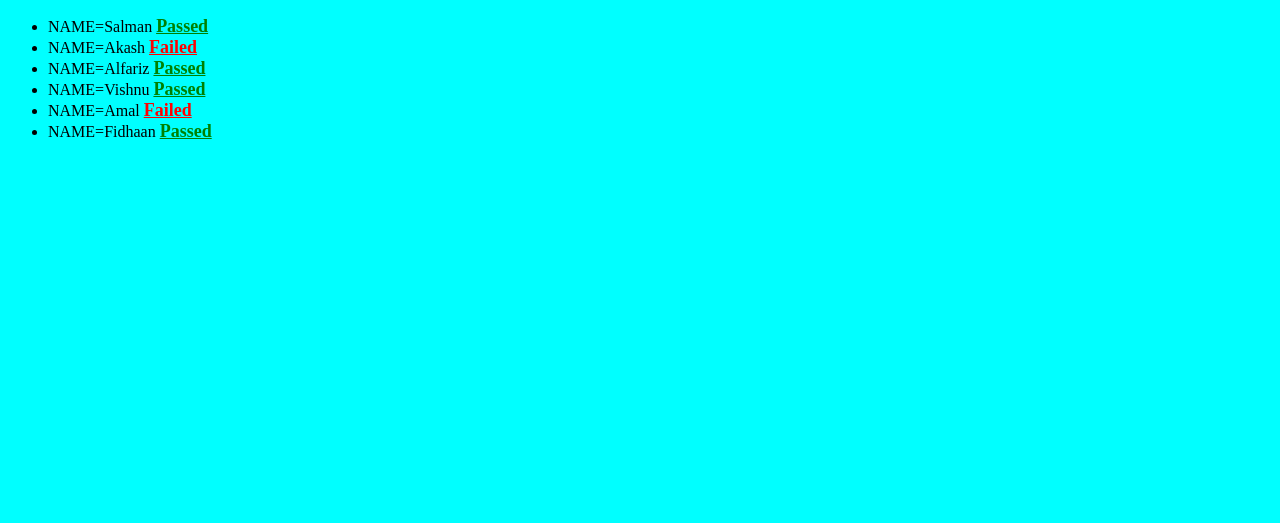
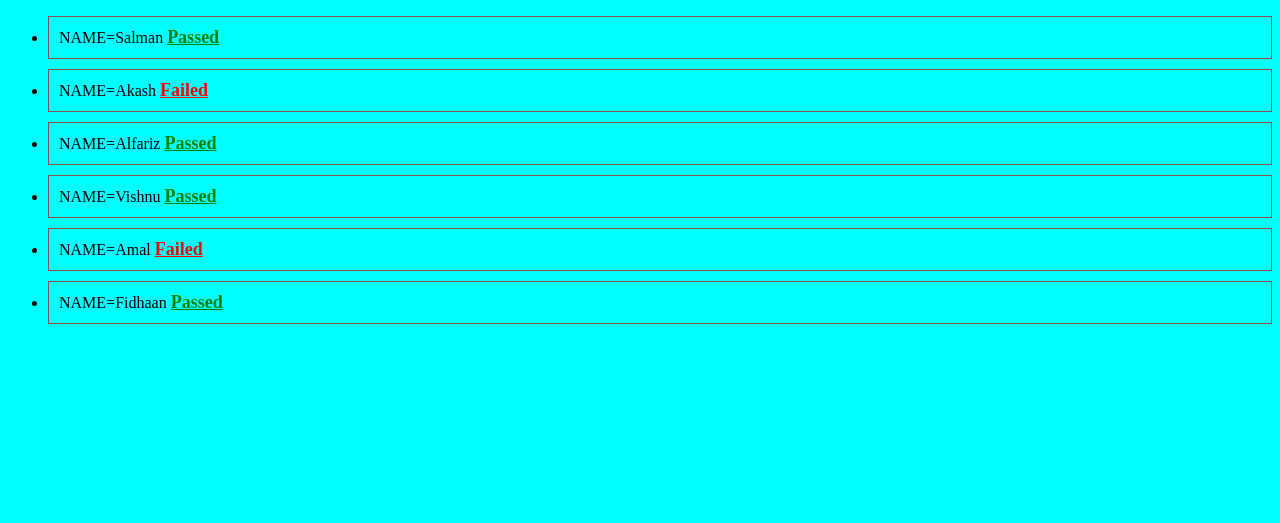
Before and after one commit to Salm-a-n/DjangoHome, a Django app: page / in a window 1280 px wide. Shown: the top 523 px of the page. Run offline with Django 4.2, Linux system fonts and the light colour scheme.

Commit message:
Refactor student template and styles for improved layout and readability

```diff
--- a/classroom/student/static/style.css
+++ b/classroom/student/static/style.css
@@ -25,3 +25,6 @@ body{
     height: 100vh;
 
 }
+.bor{
+     border: 1px solid #914949ff; padding: 10px; margin: 10px 0; border: radius 5px;
+}
--- a/classroom/student/templates/student.html
+++ b/classroom/student/templates/student.html
@@ -11,7 +11,7 @@
     {% if my_student %}
     <ul>
         {% for student in my_student %}
-        <li>
+        <li class="bor">
             <p>NAME={{student.name}}</p>
                 {% if student.Passed %}
                     <p class="green">Passed</p>
@@ -24,5 +24,6 @@
     {% else %}
     <p class="warning">No students found </p>
     {% endif %}
+    </div>
 </body>
 </html>
```
Also changed, not shown: classroom/student/views.py (line endings or trailing spaces).
